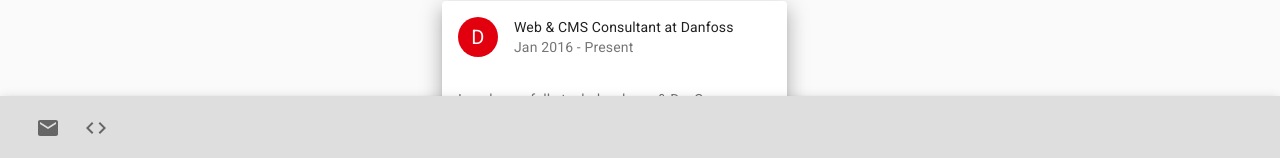
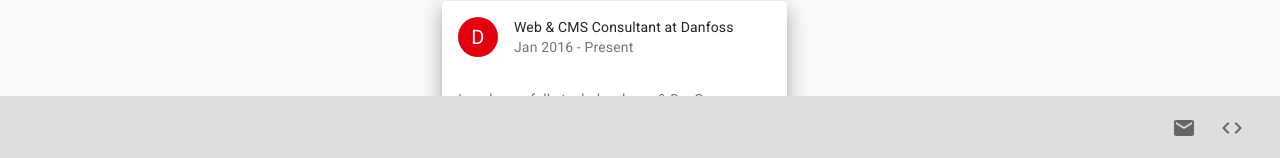
Before and after one commit to alexbechmann/cv, a React (Create React App) app: page / in a window 1280 px wide. Shown: the part 640-798 px from the top of the page. Built offline with nearby package versions, Linux system fonts and the light colour scheme.

Commit message:
removed footer elevation

```diff
--- a/src/components/Footer.tsx
+++ b/src/components/Footer.tsx
@@ -12,14 +12,18 @@ const useStyles = makeStyles((theme: Theme) => ({
   },
   '@global body': {
     paddingBottom: 86
+  },
+  grow: {
+    flexGrow: 1
   }
 }));
 
 const Footer = () => {
   const classes = useStyles({});
   return (
-    <AppBar color="inherit" className={classes.appBar} position="fixed">
+    <AppBar color="inherit" className={classes.appBar} position="fixed" elevation={0}>
       <Toolbar>
+        <div className={classes.grow} />
         <Tooltip title="Send me an email">
           <IconButton href="mailto:alex.bechmann@outlook.com">
             <EmailIcon />
```
